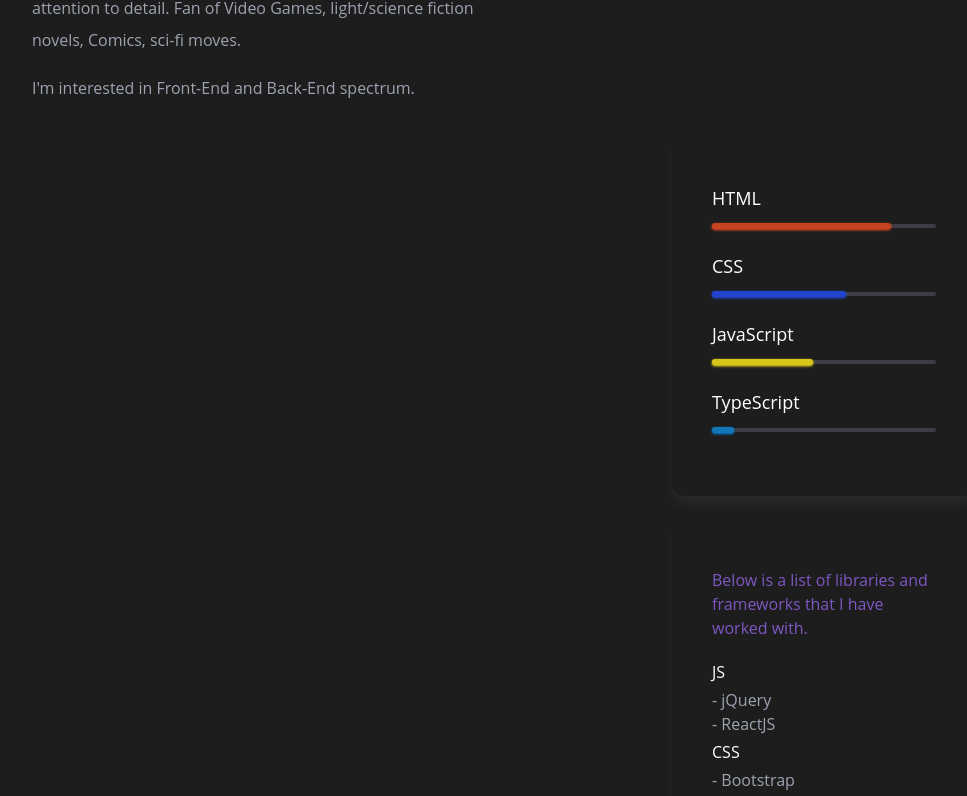
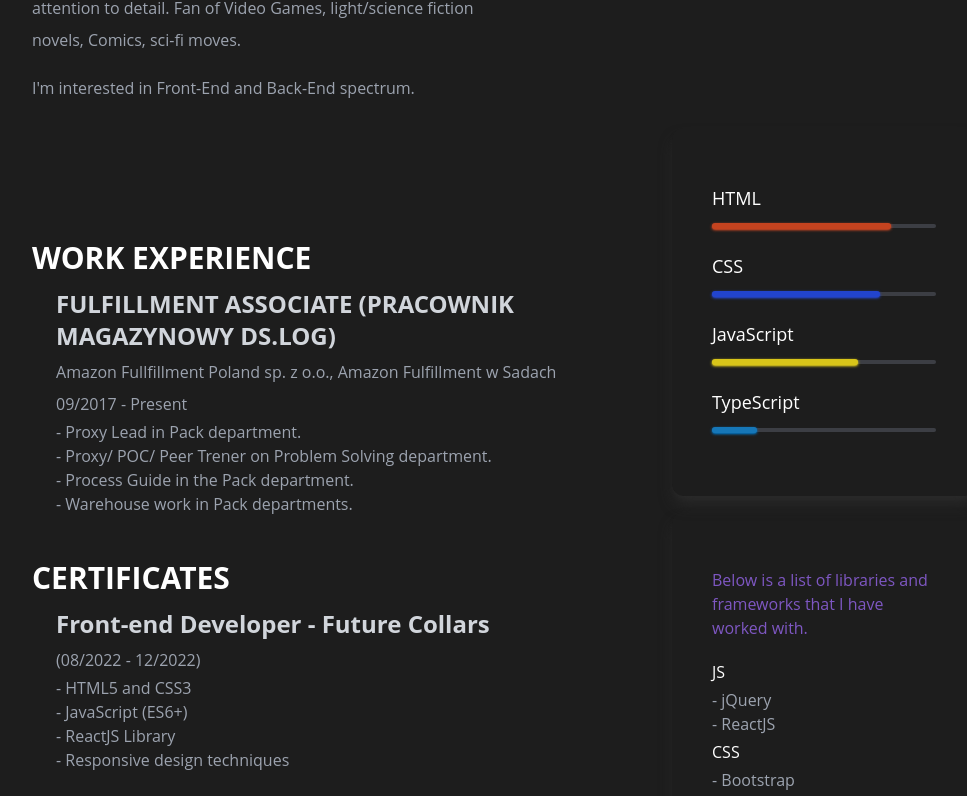
Before and after one commit to Endward01/Endward01.github.io, a React (Create React App) app: page / in a window 1280 px wide. Shown: the part 1040-1836 px from the top of the page, without its empty margins (136-1103 px from the left). Built offline with nearby package versions, Linux system fonts and the light colour scheme.

Commit message:
added content in section two replaced resume file and add addictional style

```diff
--- a/package.json
+++ b/package.json
@@ -12,6 +12,7 @@
     "@testing-library/user-event": "^13.5.0",
     "react": "^18.2.0",
     "react-dom": "^18.2.0",
+    "react-form-input-validation": "^2.1.0",
     "react-helmet": "^6.1.0",
     "react-icons": "^4.6.0",
     "react-scripts": "5.0.1",
--- a/src/App.css
+++ b/src/App.css
@@ -124,7 +124,5 @@ table {
 @import url("https://fonts.googleapis.com/css2?family=Open+Sans:ital,wght@0,400;0,500;0,600;0,700;0,800;1,300;1,400;1,500;1,600;1,700;1,800&display=swap");
 body {
   font-family: "Open Sans";
-}
-body {
   box-sizing: border-box;
 }
--- a/src/App.js
+++ b/src/App.js
@@ -1,4 +1,4 @@
-import { useEffect, useState } from "react";
+import { useEffect } from "react";
 import "./App.css";
 import Loader from "./components/Loader/Loader";
 import SectionFour from "./components/Section-Four/SectionFour";
@@ -7,7 +7,6 @@ import SectionThree from "./components/Section-Three/SectionThree";
 import SectionTwo from "./components/Section-Two/SectionTwo";
 
 function App() {
-  const [isLoading, setLoading] = useState(true);
   const fakeRequest = () => {
     return new Promise((resolve) => setTimeout(() => resolve(), 2250));
   };
@@ -20,7 +19,6 @@ function App() {
           .querySelector(".main")
           .classList.remove("overflow-hidden", "h-screen");
         el.remove();
-        setLoading(!isLoading);
       }
     });
   }, []);
--- a/src/components/Section-Four/ContactForm.jsx
+++ b/src/components/Section-Four/ContactForm.jsx
@@ -2,6 +2,8 @@ import React, { useRef } from "react";
 import emailjs from "@emailjs/browser";
 
 const ContactForm = () => {
+
+
   const form = useRef();
 
   const sendEmail = (e) => {
@@ -60,7 +62,7 @@ const ContactForm = () => {
       <input
         type="submit"
         value="Send Message!"
-        className="text-white px-8 py-6 rounded-md transition-all duration-[50ms] md:duration-500 bg-gradient-to-r from-secondary via-primary to-[#7e57c2] bg-size-200 bg-pos-0 active:bg-pos-100 md:hover:bg-pos-100 md:col-start-2 mt-10 cursor-pointer"
+        className="text-white px-8 py-6 rounded-md transition-all duration-[50ms] md:duration-500 bg-[linear-gradient(90deg,#1d1d1d,#26222a,#2e2737,#372c45,#3f3254,#483762,#513c71,#5a4181,#634791,#6c4ca1,#7552b1,#7e57c2)] bg-size-200 bg-pos-0 active:bg-pos-100 md:hover:bg-pos-100 md:col-start-2 mt-10 cursor-pointer"
       ></input>
     </form>
   );
--- a/src/components/Section-One/FrontPage.jsx
+++ b/src/components/Section-One/FrontPage.jsx
@@ -30,7 +30,7 @@ const FrontPage = () => {
           <FaLinkedin />
         </a>
       </div>
-      <div className="relative  w-80 h-80 mt-20 mx-auto">
+      <div className="relative  md:w-80 md:h-80 mt-20 mx-auto">
         <img
           src={photo}
           className="rounded-full w-full h-full"
--- a/src/components/Section-Three/SectionThree.jsx
+++ b/src/components/Section-Three/SectionThree.jsx
@@ -8,7 +8,17 @@ const SectionThree = () => {
         <p className="text-md text-justify md:text-left py-2 leading-8 text-gray-400 md:w-1/2">
           A small gallery of my work. It's not all here, if you wish to see all
           my work I encourage you to visit my{" "}
-          <span className="text-[#7e57c2]">github</span> page.
+          <span className="text-[#7e57c2]">
+            <a
+              href="https://github.com/Endward01"
+              className=" active:text-[#7e57c2] md:hover:text-[#7e57c2] md:hover:ease-in-out duration-500"
+              target="_blank"
+              rel="noreferrer"
+            >
+              github
+            </a>
+          </span>{" "}
+          page.
         </p>
       </div>
       <Carusel />
@@ -16,4 +26,4 @@ const SectionThree = () => {
   );
 };
 
-export default SectionThree
+export default SectionThree;
--- a/src/components/Section-Two/SectionTwo.jsx
+++ b/src/components/Section-Two/SectionTwo.jsx
@@ -13,7 +13,46 @@ const SectionTwo = () => {
         </p>
       </div>
       <div className=" grid gap-6 items-center lg:grid-rows-2 lg:grid-cols-3 lg:gap-4 ">
-        <div className="text-center py-10  h-full lg:row-span-2 lg:col-span-2"></div>
+        <div className=" text-center lg:text-left py-10 flex flex-col justify-center  h-full space-y-12 lg:row-span-2 lg:col-span-2">
+          <div className="space-y-3">
+            <h3 className="text-3xl  font-bold">WORK EXPERIENCE</h3>
+            <div className=" space-y-3 lg:pl-6">
+              <h4 className="text-2xl font-bold text-gray-300">
+                FULFILLMENT ASSOCIATE (PRACOWNIK MAGAZYNOWY DS.LOG)
+              </h4>
+              <p className="text-gray-400">
+                Amazon Fullfillment Poland sp. z o.o., Amazon Fulfillment w
+                Sadach
+                <br></br>
+                <br></br>
+                09/2017 - Present
+              </p>
+              <ol className="space-y-2 text-gray-400">
+                <li>- Proxy Lead in Pack department.</li>
+                <li>
+                  - Proxy/ POC/ Peer Trener on Problem Solving department.
+                </li>
+                <li>- Process Guide in the Pack department.</li>
+                <li>- Warehouse work in Pack departments.</li>
+              </ol>
+            </div>
+          </div>
+          <div className="space-y-3">
+            <h3 className="text-3xl  font-bold">CERTIFICATES</h3>
+            <div className=" space-y-3 lg:pl-6">
+              <h4 className="text-2xl font-bold text-gray-300">
+                Front-end Developer - Future Collars
+              </h4>
+              <p className="text-gray-400">(08/2022 - 12/2022)</p>
+              <ol className="space-y-2 text-gray-400">
+                <li>- HTML5 and CSS3</li>
+                <li>- JavaScript (ES6+)</li>
+                <li>- ReactJS Library</li>
+                <li>- Responsive design techniques</li>
+              </ol>
+            </div>
+          </div>
+        </div>
         <div className="text-left  font-medium shadow-tertiary shadow-lg p-10 space-y-4  rounded-xl  h-full flex flex-col justify-center items-start">
           <p className="pb-2 w-full text-lg">
             HTML
@@ -24,19 +63,19 @@ const SectionTwo = () => {
           <p className="pb-2 w-full text-lg">
             CSS
             <div className="h-[4px] w-full bg-gray-500/40 mt-3 rounded-xl flex items-center">
-              <div className="h-[6px] w-[60%] bg-[#2244ce] rounded-xl shadow-[#264de4] shadow"></div>
+              <div className="h-[6px] w-[75%] bg-[#2244ce] rounded-xl shadow-[#264de4] shadow"></div>
             </div>
           </p>
           <p className="pb-2 w-full text-lg">
             JavaScript
             <div className="h-[4px] w-full bg-gray-500/40 mt-3 rounded-xl flex items-center">
-              <div className="h-[6px] w-[45%] bg-[#d8c519] rounded-xl shadow-[#f7e01d] shadow"></div>
+              <div className="h-[6px] w-[65%] bg-[#d8c519] rounded-xl shadow-[#f7e01d] shadow"></div>
             </div>
           </p>
           <p className="pb-2 w-full text-lg">
             TypeScript
             <div className="h-[4px] w-full bg-gray-500/40 mt-3 rounded-xl flex items-center">
-              <div className="h-[6px] w-[10%] bg-[#1677b8] rounded-xl shadow-[#007acc] shadow"></div>
+              <div className="h-[6px] w-[20%] bg-[#1677b8] rounded-xl shadow-[#007acc] shadow"></div>
             </div>
           </p>
         </div>
@@ -57,4 +96,4 @@ const SectionTwo = () => {
   );
 };
 
-export default SectionTwo
+export default SectionTwo;
```
Also changed, not shown: 2 other files (tests, documents, lock files or other folders).
